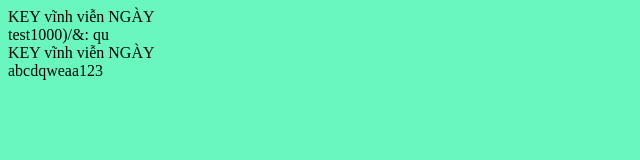
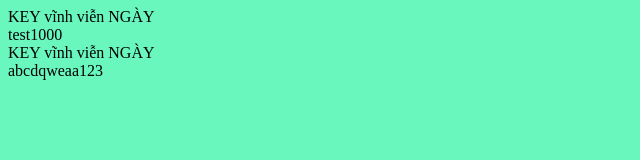
Before and after one commit to Bin63a/test1000, a plain HTML site: page app/index.html in a window 1280 px wide. Shown: the full height of the page, 0-640 px from the left. Drawn offline with Linux system fonts and the light colour scheme; a web font is replaced by a local one.

Commit message:
Update index.html

```diff
--- a/app/index.html
+++ b/app/index.html
@@ -43,7 +43,7 @@
   </head>
   <body>
         <div >
-            KEY vĩnh viễn NGÀY <div id="DAY">test1000)/&: qu</div>
+            KEY vĩnh viễn NGÀY <div id="DAY">test1000</div>
         </div>
     <div >
             KEY vĩnh viễn NGÀY <div id="datalog">abcdqweaa123</div>
```
